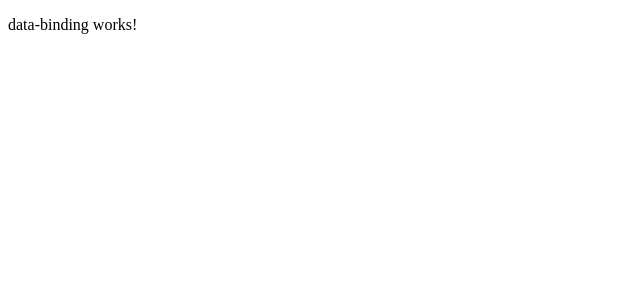
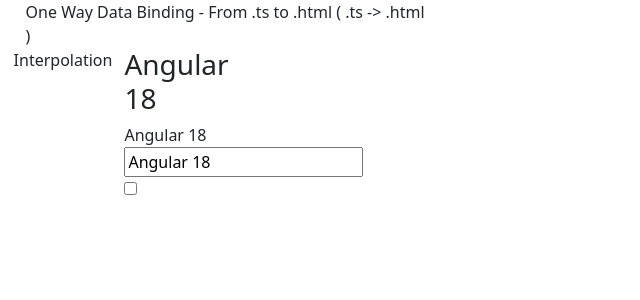
Before and after one commit to themusicaldeveloper/Angular18, an Angular app: page / in a window 1280 px wide. Shown: the top 300 px of the page, without its empty margins (0-640 px from the left). Built offline with nearby package versions, Linux system fonts and the light colour scheme.

Commit message:
2.1 One way data binding - Interpolation example.

```diff
--- a/src/app/app.component.html
+++ b/src/app/app.component.html
@@ -1,6 +1,7 @@
 
+<div style="padding-left: 2%;">
 <app-data-binding></app-data-binding>
-
+</div>
 <!--
 <app-employee-list></app-employee-list>
 <hr/>
--- a/src/app/components/data-binding/data-binding.component.html
+++ b/src/app/components/data-binding/data-binding.component.html
@@ -1 +1,42 @@
-<p>data-binding works!</p>
+<div class="row">
+    <div class="col-4">
+        One Way Data Binding - From .ts to .html ( .ts -> .html )
+    </div>
+    <div class="col-4">
+
+    </div>
+    <div class="col-4">
+
+    </div>
+</div>
+<div class="row">
+    <div class="col-4">
+
+        <div class="row">
+            Interpolation
+            <div class="col-4">
+                <h3>{{courseName}}</h3>
+                <div>{{courseName}}</div>
+                <input type="text" value="{{courseName}}" placeholder="Enter course"/>
+                <input type="{{inputType}}">
+            </div>
+        </div>
+    </div>
+    <div class="col-4">
+
+    </div>
+    <div class="col-4">
+
+    </div>
+</div>
+<div class="row">
+    <div class="col-4">
+
+    </div>
+    <div class="col-4">
+
+    </div>
+    <div class="col-4">
+
+    </div>
+</div>
--- a/src/app/components/data-binding/data-binding.component.ts
+++ b/src/app/components/data-binding/data-binding.component.ts
@@ -8,4 +8,12 @@
 })
 export class DataBindingComponent {
 
+  courseName:string = "Angular 18";
+  inputType = "checkbox";
+
+  constructor(){
+    //this.inputType="textbox";
+
+  }
+
 }
--- a/src/index.html
+++ b/src/index.html
@@ -6,6 +6,8 @@
   <base href="/">
   <meta name="viewport" content="width=device-width, initial-scale=1">
   <link rel="icon" type="image/x-icon" href="favicon.ico">
+  <!-- Latest compiled and minified CSS -->
+<link href="https://cdn.jsdelivr.net/npm/bootstrap@5.3.3/dist/css/bootstrap.min.css" rel="stylesheet">
 </head>
 <body>
   <app-root></app-root>
```
